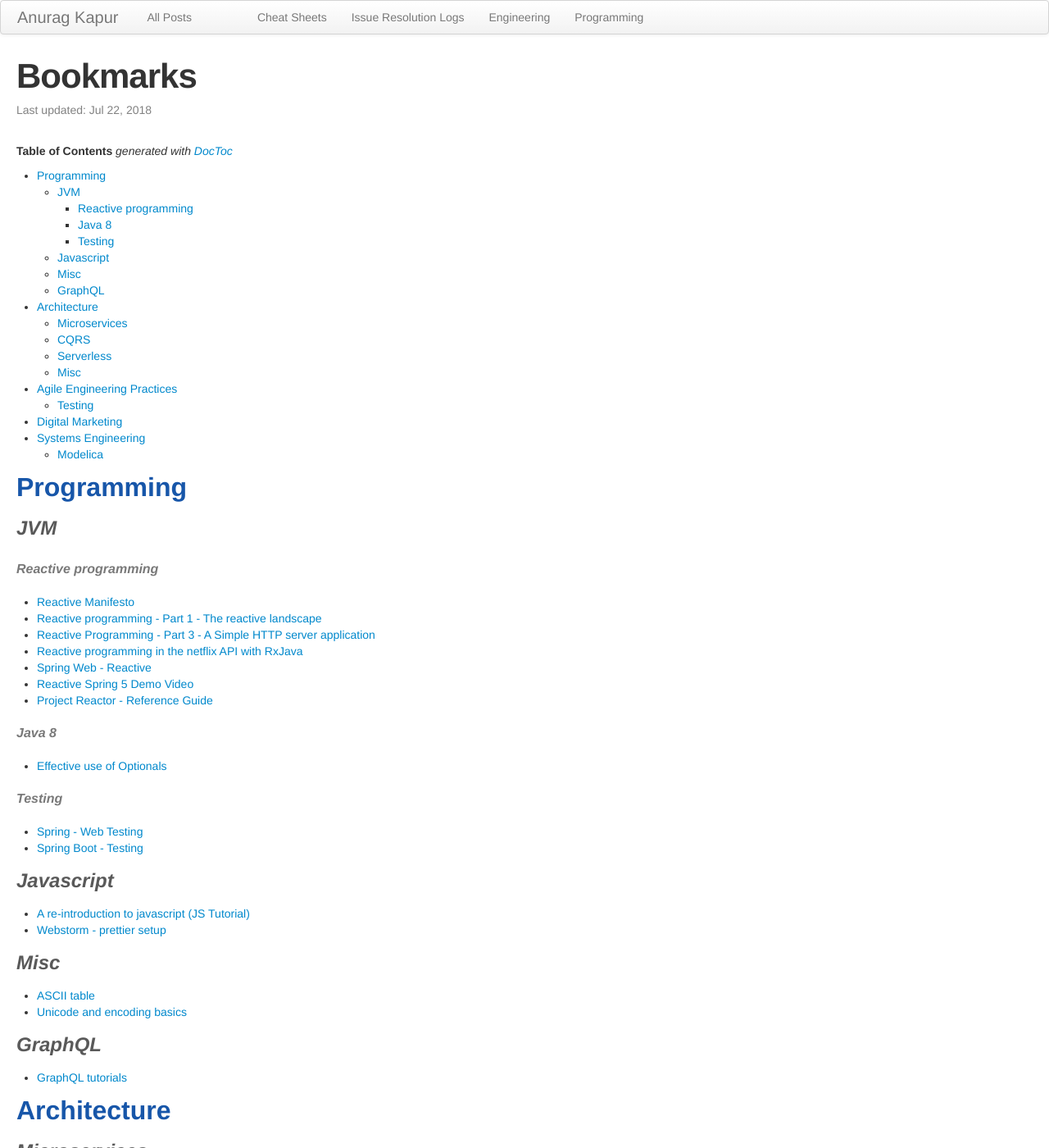
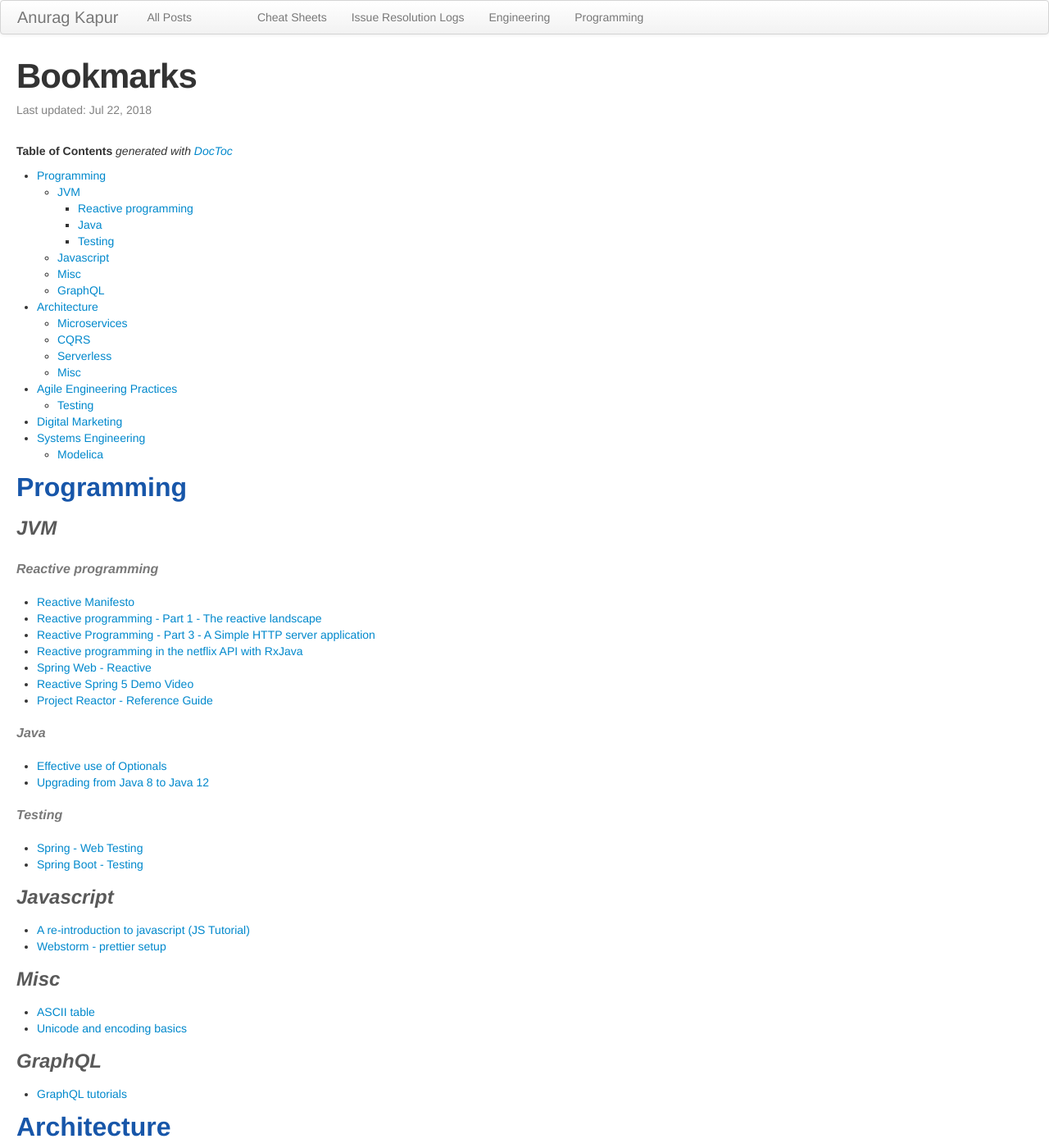
Before and after one commit to anuragkapur/anuragkapur.github.io, a Jekyll site: the page built from blog/engineering/_posts/2018-07-22-bookmarks.md, in a window 1280 px wide and 1400 px high. Shown: the whole window at 82% size. Built offline with Jekyll 4.4.1, drawn with Linux system fonts in a browser that asks for light colours; comment, search, counter and statistics services are not loaded.

Commit message:
Add java 8 to 12 upgrade bookmark

```diff
--- a/blog/engineering/_posts/2018-07-22-bookmarks.md
+++ b/blog/engineering/_posts/2018-07-22-bookmarks.md
@@ -15,7 +15,7 @@ permalink: /blog/bookmarks
 - [Programming](#programming)
   - [JVM](#jvm)
     - [Reactive programming](#reactive-programming)
-    - [Java 8](#java-8)
+    - [Java](#java)
     - [Testing](#testing)
   - [Javascript](#javascript)
   - [Misc](#misc)
@@ -44,8 +44,9 @@ permalink: /blog/bookmarks
 * [Reactive Spring 5 Demo Video](https://www.infoq.com/presentations/reactive-spring-5)
 * [Project Reactor - Reference Guide](http://projectreactor.io/docs/core/release/reference/)
 
-### Java 8
+### Java
 * [Effective use of Optionals](https://www.oracle.com/technetwork/articles/java/java8-optional-2175753.html)
+* [Upgrading from Java 8 to Java 12](https://www.infoq.com/articles/upgrading-java-8-to-12/)
 
 ### Testing
 * [Spring - Web Testing](https://spring.io/guides/gs/testing-web/)
```
